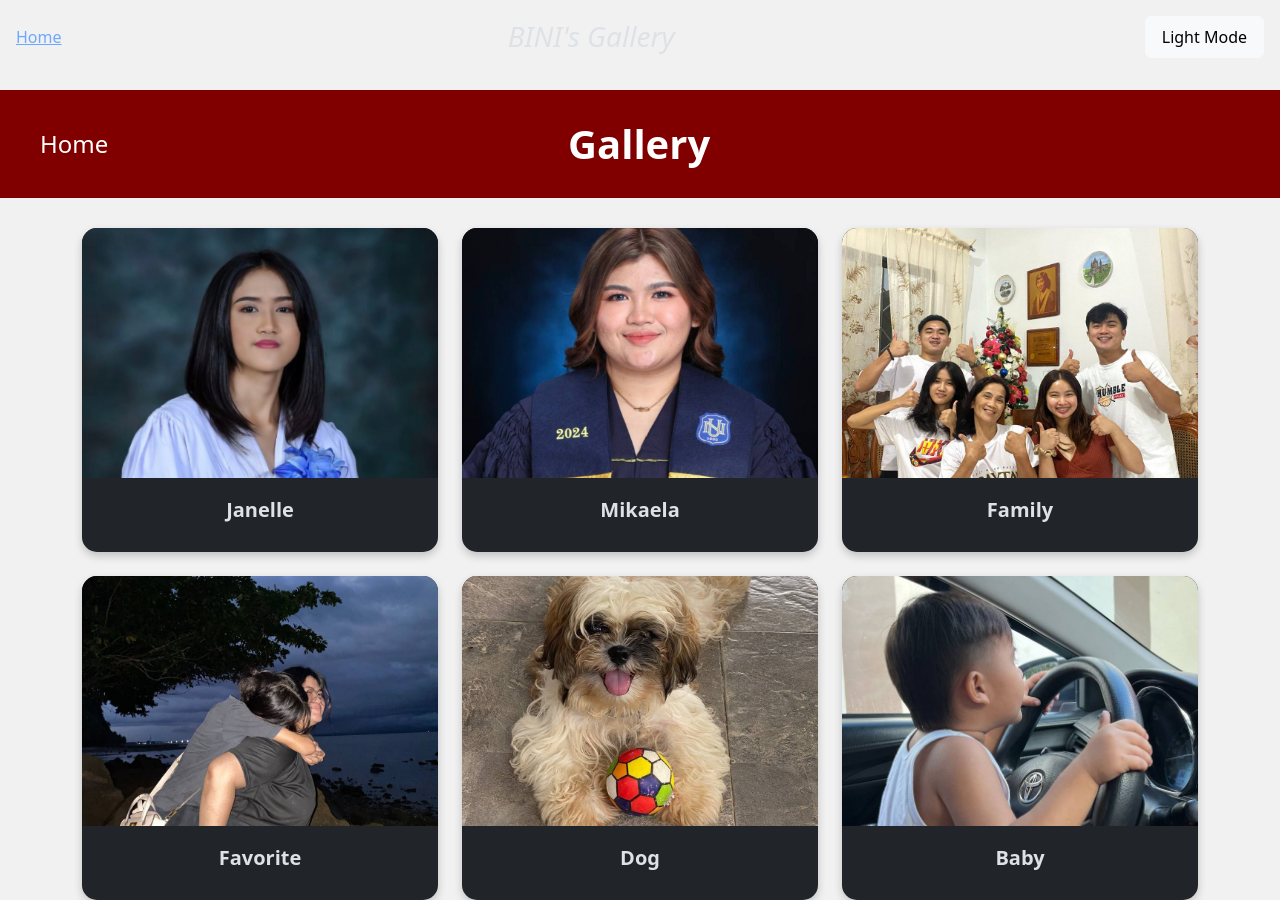
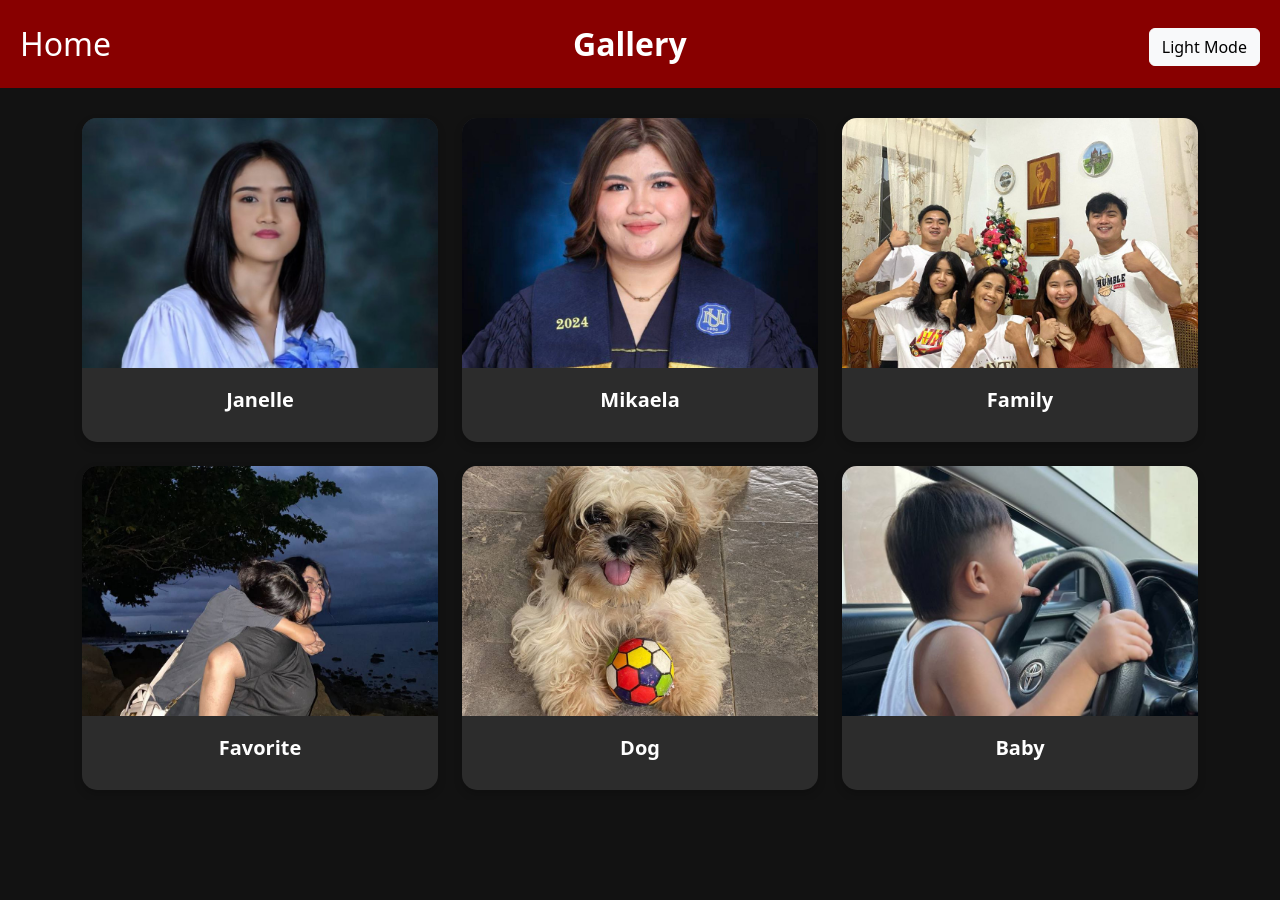
Before and after one commit to Janelle2125/Janelle2125.github.io, a plain HTML site: page A06/index.html in a window 1280 px wide. Both pictures are taken after a click on the button "Dark Mode". After the commit the page ends 800 px from the top, so only its background shows below. Drawn offline with nearby package versions, Linux system fonts and the light colour scheme.

Commit message:
Resolved merge conflicts

```diff
--- a/A06/index.html
+++ b/A06/index.html
@@ -10,14 +10,14 @@
 
   <script>
     var mode = "Light";
-
     function changeMode() {
       var body = document.body;
       var btnMode = document.getElementById("modeButton");
-      mode = mode == "Light" ? "dark" : "Light";
 
-      var btnText = mode == "dark" ? "Light Mode" : "Dark Mode";
-      var btnClass = mode == "dark" ? "btn-light" : "btn-dark";
+      mode = (mode === "Light") ? "dark" : "Light";
+
+      var btnText = (mode === "dark") ? "Light Mode" : "Dark Mode";
+      var btnClass = (mode === "dark") ? "btn-light" : "btn-dark";
 
       btnMode.classList.remove("btn-light", "btn-dark");
       btnMode.classList.add(btnClass);
@@ -30,16 +30,25 @@
   <style>
     body {
       background-color: #f1f1f1;
+      transition: background-color 0.5s, color 0.5s;
+    }
+
+    [data-bs-theme="dark"] {
+      background-color: #121212 !important;
+      color: #ffffff !important;
     }
 
     .gallery-header {
       background-color: maroon;
       color: white;
-      padding: 60px 20px;
+      padding: 20px;
       margin-bottom: 30px;
-      text-align: center;
-      font-size: 2.5rem;
+      font-size: 2rem;
       font-weight: bold;
+    }
+
+    [data-bs-theme="dark"] .gallery-header {
+      background-color: #880000;
     }
 
     .card {
@@ -54,6 +63,11 @@
       transform: translateY(-10px);
       box-shadow: 0 12px 20px rgba(0, 0, 0, 0.3);
       background-color: #fff;
+    }
+
+    [data-bs-theme="dark"] .card {
+      background-color: #2c2c2c;
+      color: white;
     }
 
     .card-img-top {
@@ -76,11 +90,6 @@
       display: none;
     }
 
-    .nav {
-      background-color: maroon;
-      text-align: center;
-    }
-
     .nav-link.text-white {
       transition: all 0.3s ease;
     }
@@ -93,22 +102,19 @@
 </head>
 
 <body data-bs-theme="Light">
-  <div id="header" class="container-fluid p-3 mb-3">
-    <div class="d-flex align-items-center justify-content-between">
-      <a class="btn-custom" href="../index.html">Home</a>
-      <h3 class="text-center flex-grow-1 m-0" style="font-style: italic;">BINI's Gallery</h3>
-      <button id="modeButton" class="ms-4 px-3 py-2 btn btn-dark" onclick="changeMode()">Dark Mode</button>
+
+  <div class="gallery-header d-flex justify-content-between align-items-center">
+    <div>
+      <a href="../index.html" class="nav-link text-white">
+        <h2 style="margin: 0;">Home</h2>
+      </a>
     </div>
-  </div>
-
-  <div class="gallery-header d-flex justify-content-between align-items-center p-4">
-    <div class="text-start ms-3">
-      <a href="../index.html" class="nav-link text-white" style="font-size: 1.5rem; font-weight: 500;">Home</a>
-    </div>
-    <div class="flex-grow-1 text-center">
+    <div class="text-center">
       Gallery
     </div>
-    <div class="me-3" style="width: 70px;"></div>
+    <div>
+      <button id="modeButton" class="btn btn-dark" onclick="changeMode()">Dark Mode</button>
+    </div>
   </div>
 
   <div class="container">
@@ -130,18 +136,18 @@
     var rowElement = document.getElementById('galleryRow');
 
     for (var i = 0; i < titles.length; i++) {
-      rowElement.innerHTML += '<div class="col-12 col-sm-6 col-md-4 col-lg-4"><div class="card"><img src="img/' + pictures[i] + '" class="card-img-top" alt=""><div class="card-body text-center"><h5 class="card-title">' + titles[i] + '</h5><p class="card-text">' + contents[i] + '</p></div></div></div>';
+      rowElement.innerHTML +=
+        '<div class="col-12 col-sm-6 col-md-4 col-lg-4"><div class="card"><img src="img/' + pictures[i] +
+        '" class="card-img-top" alt=""><div class="card-body text-center"><h5 class="card-title">' +
+        titles[i] + '</h5><p class="card-text">' + contents[i] + '</p></div></div></div>';
     }
 
     var cards = document.querySelectorAll('.card');
-
     cards.forEach(function (card) {
       var cardText = card.querySelector('.card-text');
-
       card.addEventListener('mouseover', function () {
         cardText.style.display = 'block';
       });
-
       card.addEventListener('mouseout', function () {
         cardText.style.display = 'none';
       });
```
